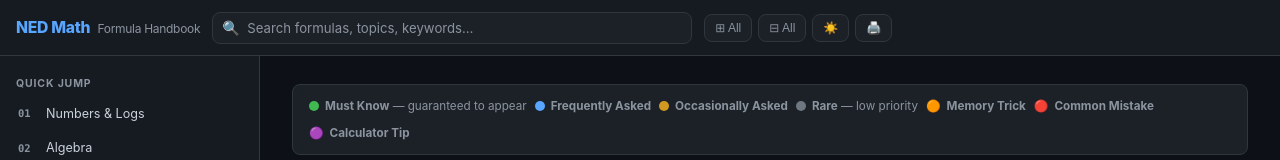
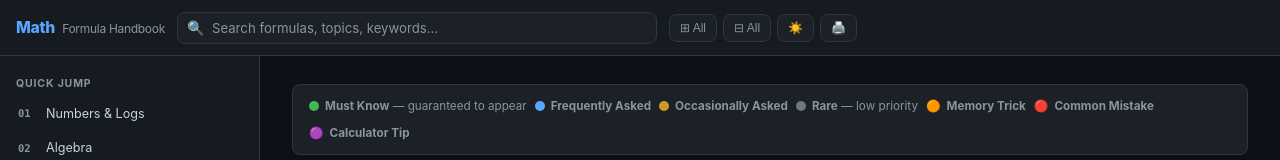
Before and after one commit to AbdullahFarhan2/Maths-Formula-Handbook, a plain HTML site: page index.html in a window 1280 px wide. Shown: the top 160 px of the page. Drawn offline with nearby package versions, Linux system fonts and the light colour scheme.

Commit message:
Update title and logo in index.html

```diff
--- a/index.html
+++ b/index.html
@@ -3,7 +3,7 @@
 <head>
 <meta charset="UTF-8">
 <meta name="viewport" content="width=device-width, initial-scale=1.0">
-<title>NED Math Formula Handbook</title>
+<title>Math Formula Handbook</title>
 
 <!-- MathJax Configuration -->
 <script>
@@ -473,7 +473,7 @@ mjx-container { overflow-x: auto; max-width: 100%; }
 <!-- TOP NAVBAR -->
 <nav id="topnav">
   <button class="btn-icon" id="sidebar-toggle" onclick="toggleSidebar()">☰</button>
-  <div class="logo">NED Math <span>Formula Handbook</span></div>
+  <div class="logo">Math <span>Formula Handbook</span></div>
   <div id="search-wrap">
     <span class="search-icon">🔍</span>
     <input type="text" id="search-input" placeholder="Search formulas, topics, keywords…" oninput="doSearch(this.value)" autocomplete="off">
```
